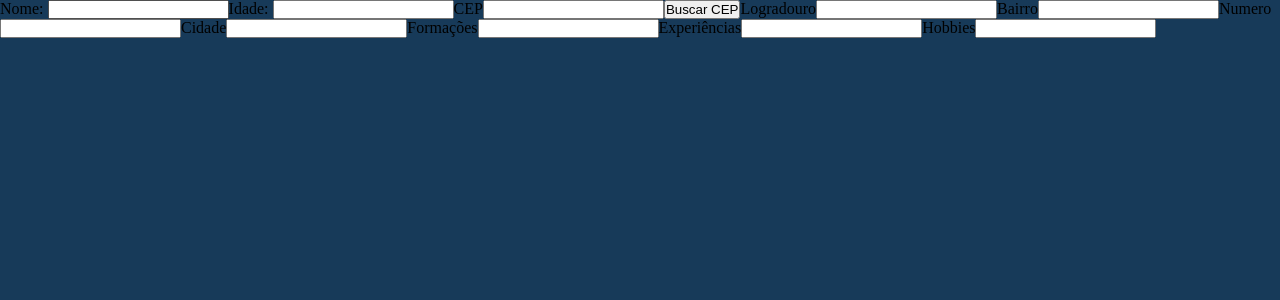
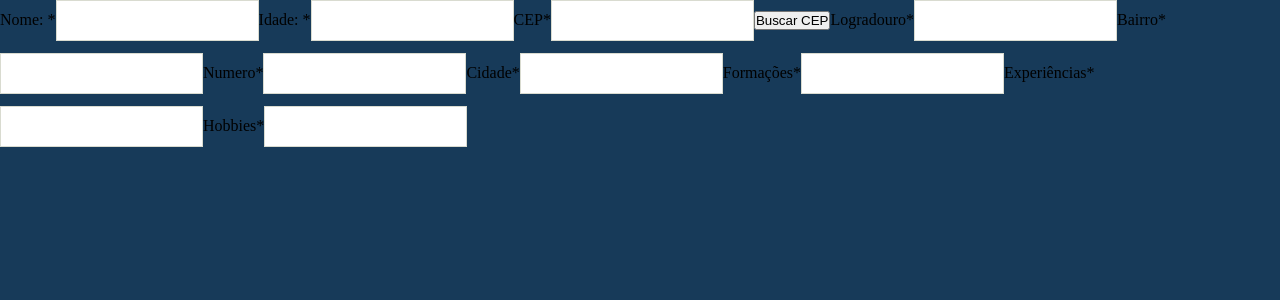
Before and after one commit to victortxc/fitnez, a React (Create React App) app: page / in a window 1280 px wide. Shown: the top 300 px of the page. Built offline with nearby package versions, Linux system fonts and the light colour scheme.

Commit message:
mudando estilo do input

```diff
--- a/src/screens/AdicionarUsuario/index.js
+++ b/src/screens/AdicionarUsuario/index.js
@@ -1,10 +1,8 @@
-
-
+import { useFormik } from 'formik';
 import React from "react";
-import { useFormik } from 'formik';
+import { Input } from "../../components/Input";
 
 export function AdicionarUsuario() {
-
 
     const formik = useFormik({
       initialValues: {
@@ -25,7 +23,7 @@ export function AdicionarUsuario() {
     return (
       <form onSubmit={formik.handleSubmit}>
         <label htmlFor="nome">Nome: </label>
-        <input
+        <Input
           id="nome"
           name="nome"
           type="text"
@@ -33,7 +31,7 @@ export function AdicionarUsuario() {
           value={formik.values.nome}
         />
         <label htmlFor="idade">Idade: </label>
-        <input
+        <Input
           id="idade"
           name="idade"
           type="text"
@@ -41,7 +39,7 @@ export function AdicionarUsuario() {
           value={formik.values.idade}
         />
         <label htmlFor="cep">CEP</label>
-        <input
+        <Input
           id="cep"
           name="cep"
           type="text"
@@ -50,7 +48,7 @@ export function AdicionarUsuario() {
         />
         <button type="submit">Buscar CEP</button>
         <label htmlFor="logradouro">Logradouro</label>
-        <input
+        <Input
           id="logradouro"
           name="logradouro"
           type="text"
@@ -58,7 +56,7 @@ export function AdicionarUsuario() {
           value={formik.values.logradouro}
         />
         <label htmlFor="bairro">Bairro</label>
-        <input
+        <Input
           id="bairro"
           name="bairro"
           type="text"
@@ -66,7 +64,7 @@ export function AdicionarUsuario() {
           value={formik.values.bairro}
         />
         <label htmlFor="numero">Numero</label>
-        <input
+        <Input
           id="numero"
           name="numero"
           type="text"
@@ -74,7 +72,7 @@ export function AdicionarUsuario() {
           value={formik.values.numero}
         />
         <label htmlFor="cidade">Cidade</label>
-        <input
+        <Input
           id="cidade"
           name="cidade"
           type="text"
@@ -82,7 +80,7 @@ export function AdicionarUsuario() {
           value={formik.values.cidade}
         />
         <label htmlFor="formacoes">Formações</label>
-        <input
+        <Input
           id="formacoes"
           name="formacoes"
           type="text"
@@ -90,7 +88,7 @@ export function AdicionarUsuario() {
           value={formik.values.formacoes}
         />
         <label htmlFor="experiencias">Experiências</label>
-        <input
+        <Input
           id="experiencias"
           name="experiencias"
           type="text"
@@ -98,7 +96,7 @@ export function AdicionarUsuario() {
           value={formik.values.experiencias}
         />
         <label htmlFor="hobbies">Hobbies</label>
-        <input
+        <Input
           id="hobbies"
           name="hobbies"
           type="text"
```
